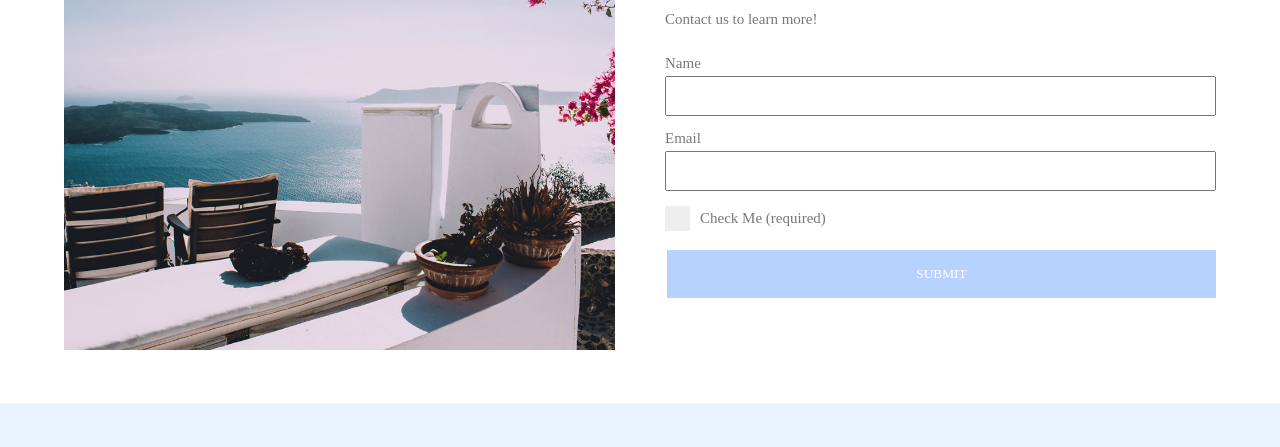
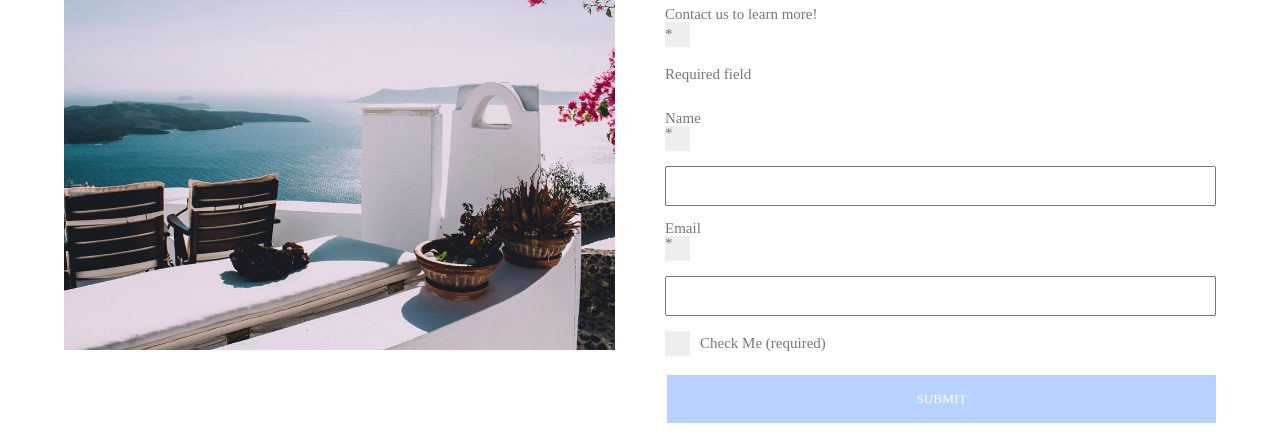
Before and after one commit to Temp-hitarth/Accessibility-Assignment, a website: page public/index.html in a window 1280 px wide. Shown: the part 264-711 px from the top of the page. Drawn offline with nearby package versions, Linux system fonts and the light colour scheme; a web font is replaced by a local one.

Commit message:
Update index.html

```diff
--- a/public/index.html
+++ b/public/index.html
@@ -36,7 +36,7 @@
             </nav>
 
             <div class="top-logo">
-                <a href="/"><img src="/assets/images/site-logo.png" alt="logo"/></a>
+                <a href="/"><img src="/assets/images/site-logo.png" alt=""/></a>
             </div>
         </div>
     </header>
@@ -58,20 +58,25 @@
                     </div>
 
                     <div class="post-list-entry">
-                        <p>Contact us to learn more!</p>
                         <form action="/" method="post">
-                            <label for="fullname">Name</label>
+                            <fieldset>
+                                <legend>Contact us to learn more!</legend>
+                                <p aria-hidden="true" id="required-description">
+                                    <span aria-hidden="true" class="required">*</span>Required field
+                                </p>
+                                <label for="fullname">Name<span aria-hidden="true" class="required">*</span></label>
                                 <input type="text" id="fullname" name="fullname" required />
 
-                            <label for="email">Email</label>
+                                <label for="email">Email<span aria-hidden="true" class="required">*</span></label>
                                 <input type="email" id="email" name="email" required />
 
                                 <div class="flexbox">
-                                <span></span>
+                                    <span id="check" role="checkbox" aria-required="true" aria-checked="false"></span>
                                     <label class="check">Check Me (required)</label>
                                 </div>
 
                                 <input type="submit" value="Submit" />
+                            </fieldset>
                         </form>
                     </div>
                 </div>
@@ -82,7 +87,7 @@
     <footer id="footer" role="contentinfo">
         <div class="container">
             <div class="footer-logo">
-                <a href=""><img src="/assets/images/footer-logo.png" alt="logo"/></a>
+                <a href=""><img src="/assets/images/footer-logo.png" alt=""/></a>
             </div>
 
             <div class="footer-social-links">
```
Lines whose indentation alone changed are shown as unchanged.
